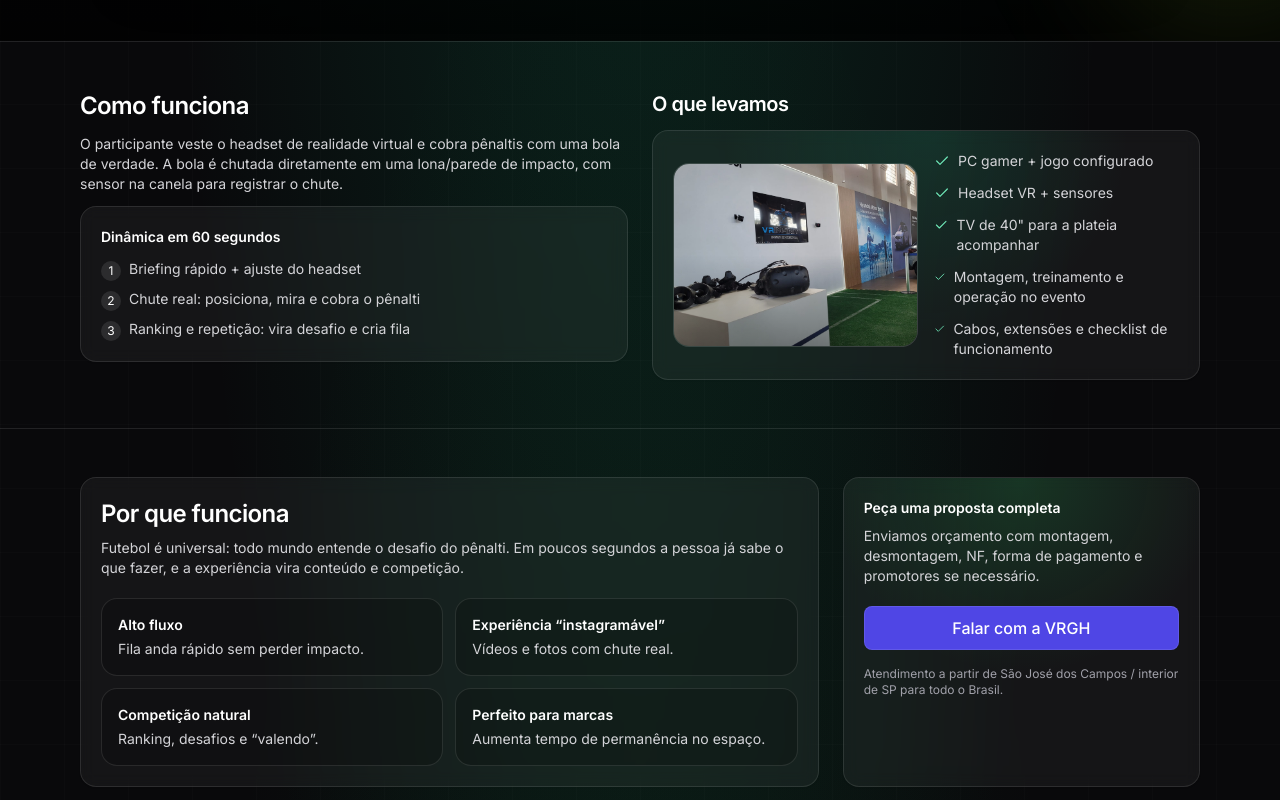
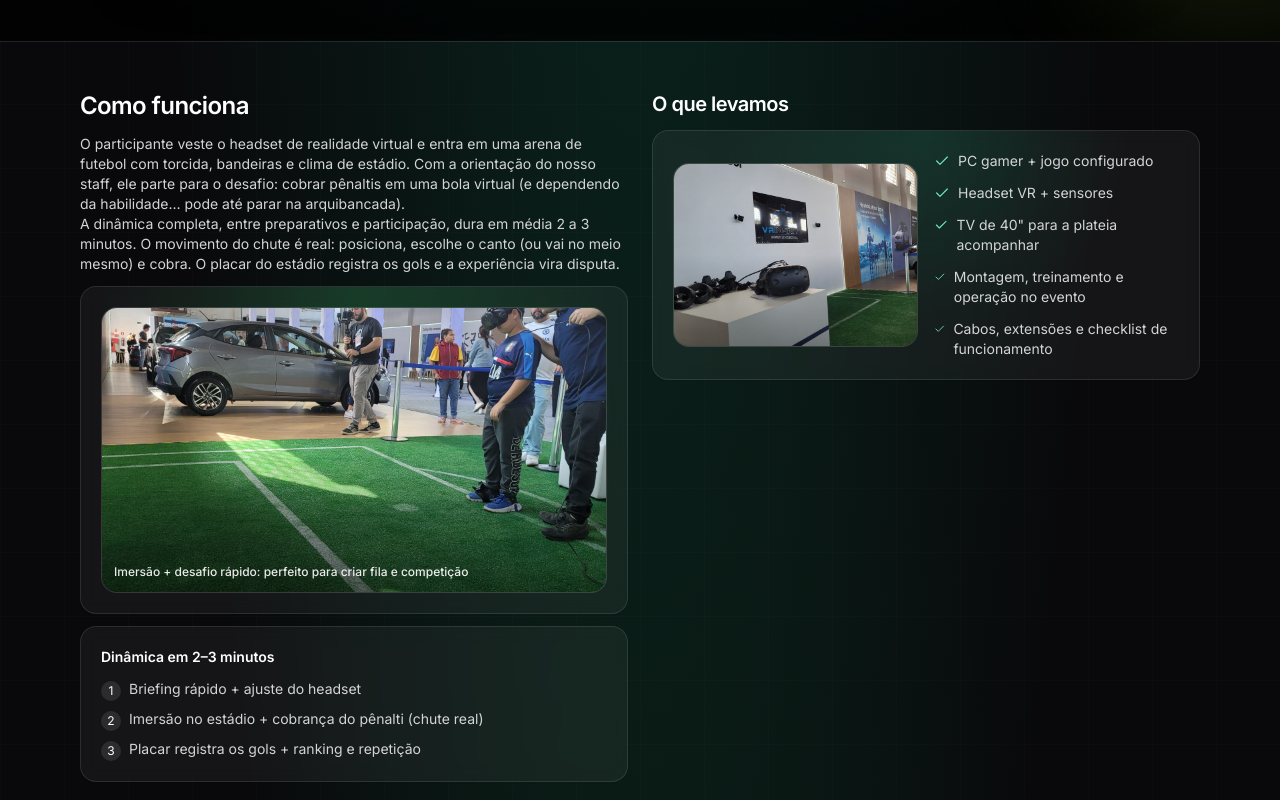
Before and after one commit to andersjc11/VRGH, a Next.js app: page /simulador-futebol-virtual in a window 1280 px wide. Shown: the part 920-1720 px from the top of the page. Built offline with nearby package versions, Linux system fonts and the light colour scheme; no server answers.

Commit message:
Update Como funciona copy and add image

```diff
--- a/src/app/simulador-futebol-virtual/page.tsx
+++ b/src/app/simulador-futebol-virtual/page.tsx
@@ -599,13 +599,45 @@ export default function SimuladorFutebolVirtualPage() {
             <div className="space-y-3">
               <h2 className="text-2xl font-semibold tracking-tight text-white">Como funciona</h2>
               <p className="text-sm text-zinc-300">
-                O participante veste o headset de realidade virtual e cobra pênaltis com uma bola de
-                verdade. A bola é chutada diretamente em uma lona/parede de impacto, com sensor na
-                canela para registrar o chute.
+                O participante veste o headset de realidade virtual e entra em uma arena de futebol
+                com torcida, bandeiras e clima de estádio. Com a orientação do nosso staff, ele parte
+                para o desafio: cobrar pênaltis em uma bola virtual (e dependendo da habilidade… pode
+                até parar na arquibancada).
+                <span className="block">
+                  A dinâmica completa, entre preparativos e participação, dura em média 2 a 3 minutos.
+                  O movimento do chute é real: posiciona, escolhe o canto (ou vai no meio mesmo) e
+                  cobra. O placar do estádio registra os gols e a experiência vira disputa.
+                </span>
               </p>
               <div className="mt-5 grid gap-3">
+                <Card className="relative overflow-hidden">
+                  <div
+                    aria-hidden="true"
+                    className="absolute inset-0 bg-[radial-gradient(circle_at_top,rgba(34,197,94,0.18),transparent_60%)]"
+                  />
+                  <div className="relative overflow-hidden rounded-2xl border border-white/10 bg-white/5">
+                    <div className="relative aspect-[16/9]">
+                      <Image
+                        src="/simulador-futebol-como-funciona.jpg"
+                        alt="Participante na ativação do simulador de futebol virtual, pronto para cobrar o pênalti"
+                        fill
+                        sizes="(max-width: 768px) 100vw, 560px"
+                        className="object-cover"
+                      />
+                      <div
+                        aria-hidden="true"
+                        className="pointer-events-none absolute inset-0 bg-gradient-to-t from-black/55 via-black/0 to-transparent"
+                      />
+                      <div className="absolute bottom-3 left-3 right-3">
+                        <p className="text-xs font-medium text-white/90">
+                          Imersão + desafio rápido: perfeito para criar fila e competição
+                        </p>
+                      </div>
+                    </div>
+                  </div>
+                </Card>
                 <Card>
-                  <p className="text-sm font-semibold text-white">Dinâmica em 60 segundos</p>
+                  <p className="text-sm font-semibold text-white">Dinâmica em 2–3 minutos</p>
                   <ol className="mt-3 space-y-2 text-sm text-zinc-300">
                     <li className="flex gap-2">
                       <span className="mt-0.5 inline-flex h-5 w-5 items-center justify-center rounded-full bg-white/10 text-xs text-white">
@@ -617,13 +649,13 @@ export default function SimuladorFutebolVirtualPage() {
                       <span className="mt-0.5 inline-flex h-5 w-5 items-center justify-center rounded-full bg-white/10 text-xs text-white">
                         2
                       </span>
-                      <span>Chute real: posiciona, mira e cobra o pênalti</span>
+                      <span>Imersão no estádio + cobrança do pênalti (chute real)</span>
                     </li>
                     <li className="flex gap-2">
                       <span className="mt-0.5 inline-flex h-5 w-5 items-center justify-center rounded-full bg-white/10 text-xs text-white">
                         3
                       </span>
-                      <span>Ranking e repetição: vira desafio e cria fila</span>
+                      <span>Placar registra os gols + ranking e repetição</span>
                     </li>
                   </ol>
                 </Card>
```
Also changed, not shown: public/simulador-futebol-como-funciona.jpg (added).
